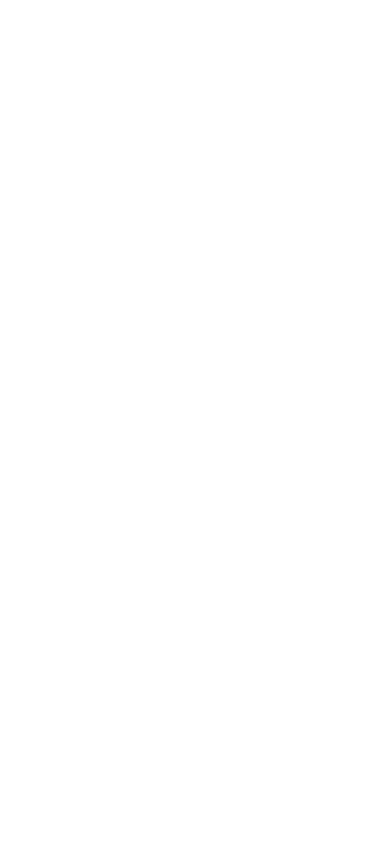
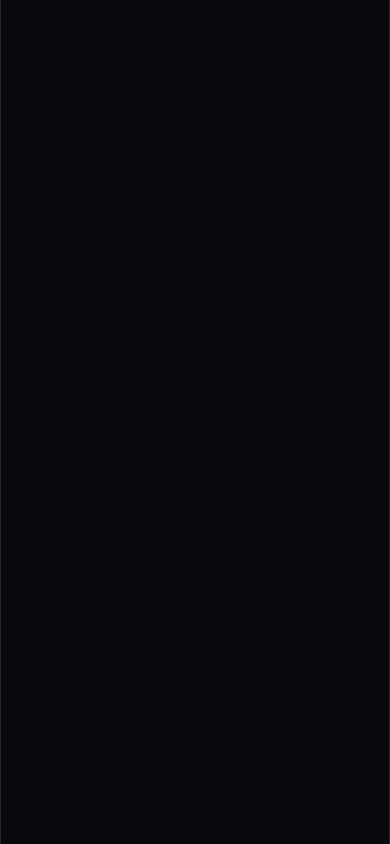
Before and after one commit to ATLAS129/QuizOps, a React (Vite) app in the folder apps/frontend/: page / in a window 390 px wide. Built offline with nearby package versions, Linux system fonts and the light colour scheme.

Commit message:
chore: added tailwind configuration

```diff
--- a/apps/frontend/src/index.css
+++ b/apps/frontend/src/index.css
@@ -1,27 +1,33 @@
+@import url("https://fonts.googleapis.com/css2?family=Geist:ital,wght@0,100..900;1,100..900&display=swap");
 @import "tailwindcss";
 
+@theme {
+  --color-bg-background: #09090b;
+  --color-bg-surface: #121216;
+  --color-bg-surface-hover: #1c1c24;
+  --color-border-color: #27272a;
+  --color-text-primary: #fafafa;
+  --color-text-muted: #a1a1aa;
+  --color-accent-primary: #8b5cf6;
+  --color-accent-hover: #7c3aed;
+  --color-ai-cyan: #06b6d4;
+  --color-success: #10b981;
+  --color-error: #f43f5e;
+
+  --font-mono: "Geist Mono", monospace;
+}
+
 :root {
-  --text: #6b6375;
-  --text-h: #08060d;
-  --bg: #fff;
-  --border: #e5e4e7;
-  --code-bg: #f4f3ec;
-  --accent: #aa3bff;
-  --accent-bg: rgba(170, 59, 255, 0.1);
-  --accent-border: rgba(170, 59, 255, 0.5);
-  --social-bg: rgba(244, 243, 236, 0.5);
-  --shadow:
-    rgba(0, 0, 0, 0.1) 0 10px 15px -3px, rgba(0, 0, 0, 0.05) 0 4px 6px -2px;
-
-  --sans: system-ui, "Segoe UI", Roboto, sans-serif;
+  --sans:
+    "Geist", -apple-system, BlinkMacSystemFont, "Segoe UI", Roboto, sans-serif;
   --heading: system-ui, "Segoe UI", Roboto, sans-serif;
   --mono: ui-monospace, Consolas, monospace;
 
   font: 18px/145% var(--sans);
   letter-spacing: 0.18px;
   color-scheme: light dark;
-  color: var(--text);
-  background: var(--bg);
+  color: var(--color-text-primary);
+  background: var(--color-bg-background);
   font-synthesis: none;
   text-rendering: optimizeLegibility;
   -webkit-font-smoothing: antialiased;
@@ -32,32 +38,12 @@
   }
 }
 
-@media (prefers-color-scheme: dark) {
-  :root {
-    --text: #9ca3af;
-    --text-h: #f3f4f6;
-    --bg: #16171d;
-    --border: #2e303a;
-    --code-bg: #1f2028;
-    --accent: #c084fc;
-    --accent-bg: rgba(192, 132, 252, 0.15);
-    --accent-border: rgba(192, 132, 252, 0.5);
-    --social-bg: rgba(47, 48, 58, 0.5);
-    --shadow:
-      rgba(0, 0, 0, 0.4) 0 10px 15px -3px, rgba(0, 0, 0, 0.25) 0 4px 6px -2px;
-  }
-
-  #social .button-icon {
-    filter: invert(1) brightness(2);
-  }
-}
-
 #root {
   width: 1024px;
   max-width: 100%;
   margin: 0 auto;
   text-align: center;
-  /* border-inline: 1px solid var(--border); */
+  border-inline: 1px solid var(--color-border-color);
   min-height: 100svh;
   display: flex;
   flex-direction: column;
@@ -67,32 +53,3 @@
 body {
   margin: 0;
 }
-
-h1,
-h2 {
-  font-family: var(--heading);
-  font-weight: 500;
-  color: var(--text-h);
-}
-
-h1 {
-  font-size: 56px;
-  letter-spacing: -1.68px;
-  margin: 32px 0;
-  @media (max-width: 1024px) {
-    font-size: 36px;
-    margin: 20px 0;
-  }
-}
-h2 {
-  font-size: 24px;
-  line-height: 118%;
-  letter-spacing: -0.24px;
-  margin: 0 0 8px;
-  @media (max-width: 1024px) {
-    font-size: 20px;
-  }
-}
-p {
-  margin: 0;
-}
```
